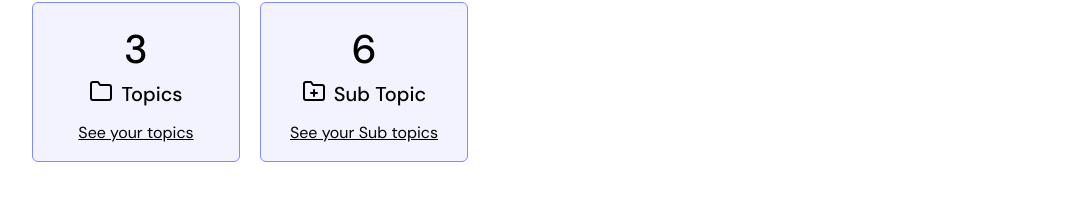
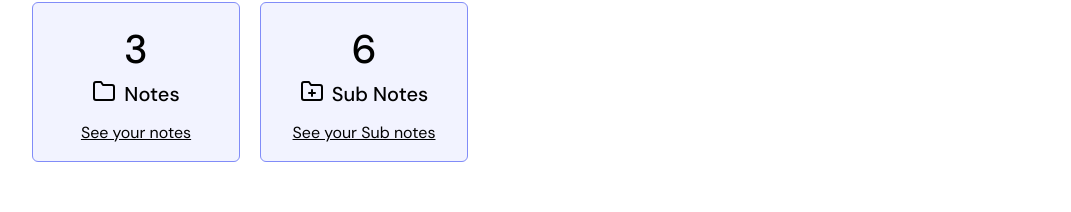
Before and after one commit to alsongarbuja/notetal, a Next.js app: page /account/dashboard in a window 1280 px wide. Shown: the part 188-400 px from the top of the page, without its empty margins (96-1167 px from the left). Built offline with nearby package versions, Linux system fonts and the light colour scheme.

Commit message:
[fix]: routes and typos fix

```diff
--- a/pages/account/dashboard.tsx
+++ b/pages/account/dashboard.tsx
@@ -1,6 +1,6 @@
 import Head from 'next/head'
 import Link from 'next/link'
-import { Book, Folder, FolderPlus, List } from 'react-feather'
+import { Folder, FolderPlus } from 'react-feather'
 
 const Dashboard = () => {
   return (
@@ -13,22 +13,22 @@ const Dashboard = () => {
             <div className="w-full sm:w-52 border px-5 py-4 rounded-md text-center border-indigo-400 bg-indigo-400/10 dark:text-indigo-200">
                 <h2>3</h2>
                 <h4 className="mb-3 flex gap-2 justify-center">
-                    <Folder /> Topics
+                    <Folder /> Notes
                 </h4>
-                <Link href="/account/topic">
+                <Link href="/account/notes">
                     <span className="underline cursor-pointer hover:text-indigo-400">
-                        See your topics
+                        See your notes
                     </span>
                 </Link>
             </div>
             <div className="w-full sm:w-52 border px-5 py-4 rounded-md text-center border-indigo-400 bg-indigo-400/10 dark:text-indigo-200">
                 <h2>6</h2>
                 <h4 className="mb-3 flex gap-2 justify-center">
-                    <FolderPlus /> Sub Topic
+                    <FolderPlus /> Sub Notes
                 </h4>
-                <Link href="/account/subtopic">
+                <Link href="/account/subnotes">
                     <span className="underline cursor-pointer hover:text-indigo-400">
-                        See your Sub topics
+                        See your Sub notes
                     </span>
                 </Link>
             </div>
```
